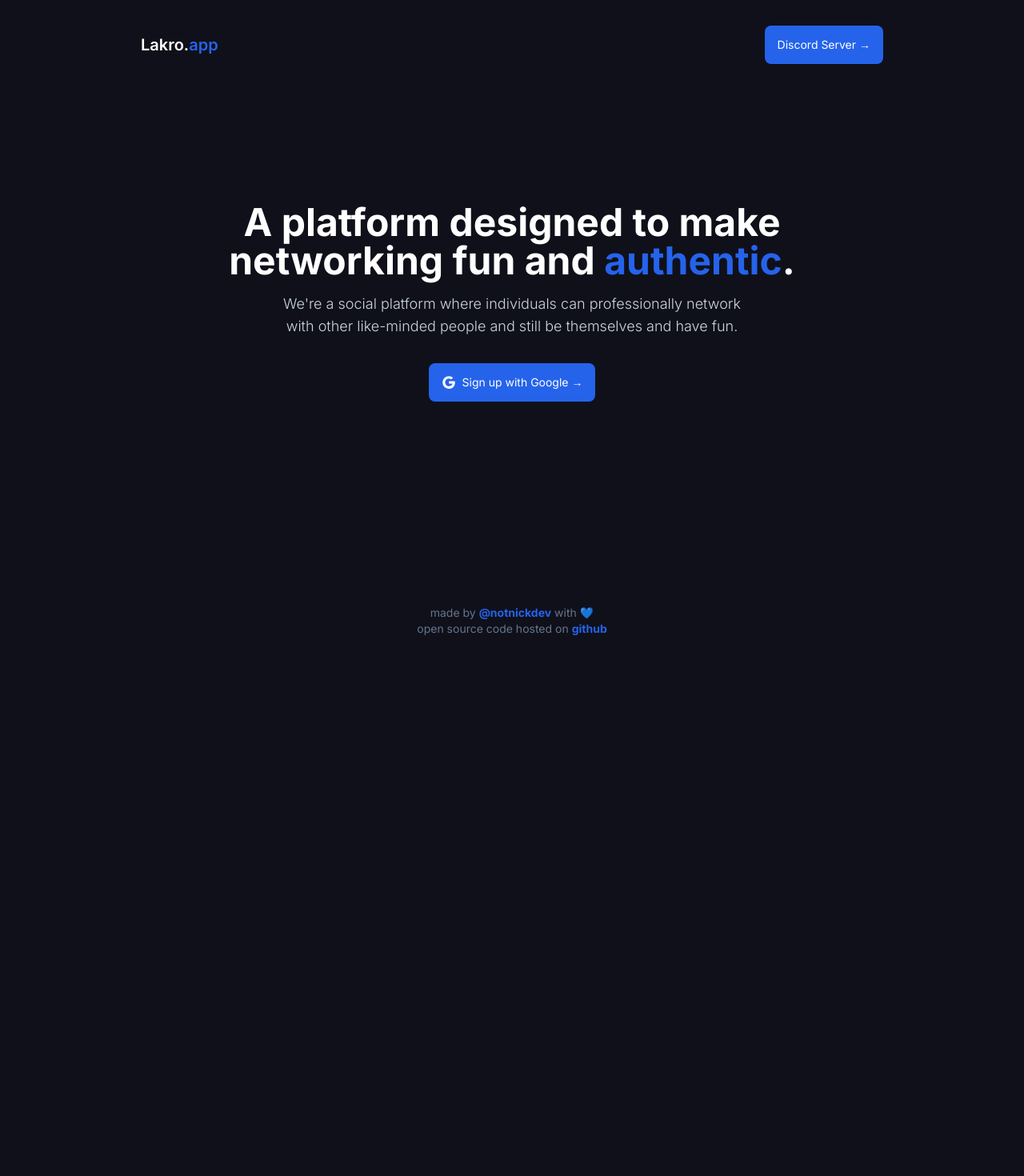
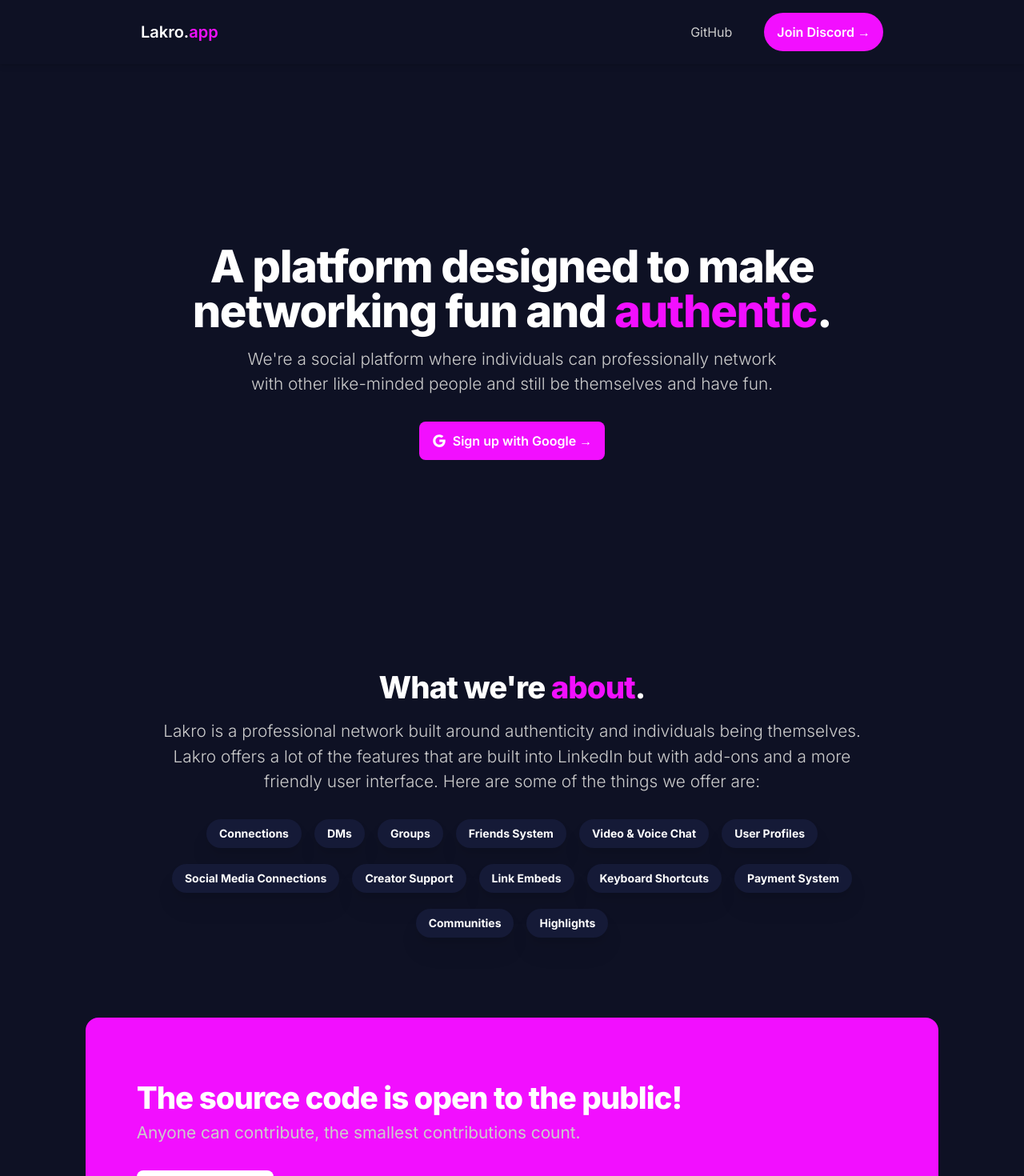
Before and after one commit to FarazPatankar/lakro, a Next.js app in the folder packages/client/: page / in a window 1280 px wide. Shown: the top 1470 px of the page at 80% size. Before the commit the page ends 800 px from the top, so only its background shows below. Built offline with nearby package versions, Linux system fonts and the light colour scheme; no server answers.

Commit message:
refactor(client): redesign landing page

```diff
--- a/packages/client/components/layout/Wrapper.tsx
+++ b/packages/client/components/layout/Wrapper.tsx
@@ -1,7 +1,3 @@
 export const Wrapper: React.FC = ({ children }) => {
-  return (
-    <div className="flex flex-col items-center w-screen h-screen">
-      {children}
-    </div>
-  );
+  return <div className="flex flex-col items-center w-screen">{children}</div>;
 };
--- /dev/null
+++ b/packages/client/components/layout/landing/About.tsx
@@ -0,0 +1,44 @@
+export const About: React.FC = () => {
+  const features = [
+    'Connections',
+    'DMs',
+    'Groups',
+    'Friends System',
+    'Video & Voice Chat',
+    'User Profiles',
+    'Social Media Connections',
+    'Creator Support',
+    'Link Embeds',
+    'Keyboard Shortcuts',
+    'Payment System',
+    'Communities',
+    'Highlights',
+  ];
+
+  return (
+    <div className="flex flex-col text-center items-center justify-center w-full h-fit ">
+      <h1 className="font-extrabold text-white tracking-tight leading-none mb-5 text-[1.9rem] md:text-[2.4rem]">
+        What we're <span className="text-accent">about</span>.
+      </h1>
+      <p className="text-[1rem] md:text-[1.3rem] text-text-primary font-light mb-8 px-0 md:px-24">
+        Lakro is a professional network built around authenticity and
+        individuals being themselves. Lakro offers a lot of the features that
+        are built into LinkedIn but with add-ons and a more friendly user
+        interface. Here are some of the things we offer are:
+      </p>
+      <ul className="block list-disc md:px-10">
+        {features.map((feature) => (
+          <Feature key={feature}>{feature}</Feature>
+        ))}
+      </ul>
+    </div>
+  );
+};
+
+const Feature: React.FC = ({ children }) => {
+  return (
+    <li className="inline-block items-center pt-2 pb-2 px-4 mb-5 drop-shadow-xl font-bold mx-2 rounded-full text-sm text-white bg-bg-secondary w-fit justify-center">
+      {children}
+    </li>
+  );
+};
--- a/packages/client/components/layout/landing/Footer.tsx
+++ b/packages/client/components/layout/landing/Footer.tsx
@@ -3,12 +3,14 @@ import React from 'react';
 
 export const Footer: React.FC = () => {
   return (
-    <footer className="mb-1 text-slate-500 text-center text-sm">
-      made by <ILink href="https://twitter.com/notnickdev">@notnickdev</ILink>{' '}
-      with 💙
+    <footer className="mb-1 text-text-secondary text-center text-sm">
+      Made by <ILink href="https://twitter.com/notnickdev">@notnickdev</ILink>{' '}
+      with &hearts; in England.
       <br />
-      open source code hosted on{' '}
-      <ILink href="https://github.com/notnick12/lakro">github</ILink>
+      Open Source code hosted on{' '}
+      <ILink href="https://github.com/notnick12/lakro">GitHub</ILink>
+      <br />
+      &copy; {new Date().getFullYear()} Lakro. All rights reserved.
     </footer>
   );
 };
@@ -20,7 +22,7 @@ type LinkProps = {
 const ILink: React.FC<LinkProps> = ({ children, href }) => {
   return (
     <Link href={href}>
-      <a target="_blank" className="text-blue-600 font-bold hover:underline">
+      <a target="_blank" className="text-accent font-bold hover:underline">
         {children}
       </a>
     </Link>
--- a/packages/client/components/layout/landing/Header.tsx
+++ b/packages/client/components/layout/landing/Header.tsx
@@ -3,13 +3,30 @@ import { Button } from '../../ui/Button';
 
 export const Header: React.FC = () => {
   return (
-    <header className="flex items-center justify-between absolute px-12 h-28 w-full md:px-44">
+    <header className="flex items-center justify-between z-10 drop-shadow-md bg-bg-default fixed px-12 h-20 w-full md:px-44">
       <h1 className="text-white font-semibold text-xl">
-        Lakro.<span className="text-blue-600">app</span>
+        Lakro.<span className="text-accent">app</span>
       </h1>
-      <Link href="https://discord.gg/U52nZh52zT">
-        <Button>Discord Server &#x2192;</Button>
-      </Link>
+      <div className="flex items-center">
+        <Link href="https://github.com/notnick12/lakro">
+          <a
+            target="_blank"
+            className="text-text-primary hidden text-base mr-10 duration-500 hover:text-white md:flex"
+          >
+            GitHub
+          </a>
+        </Link>
+        <Link href="https://discord.gg/U52nZh52zT">
+          <Button
+            style={{
+              borderRadius: '50px',
+            }}
+          >
+            {' '}
+            Join Discord &#x2192;
+          </Button>
+        </Link>
+      </div>
     </header>
   );
 };
--- a/packages/client/components/layout/landing/Main.tsx
+++ b/packages/client/components/layout/landing/Main.tsx
@@ -1,27 +1,26 @@
 import { LAKRO_API_URL } from '../../../lib/constants';
 import { Button } from '../../ui/Button';
 import { Google } from '../../icons/Google';
-
 import Link from 'next/link';
 
 export const Main: React.FC = () => {
   return (
-    <main className="flex flex-col w-10/12 items-center justify-center text-center h-full">
-      <h1 className="font-bold mb-4 text-5xl max-w-3xl text-white">
+    <main className="flex flex-col items-center mt-10 justify-center text-center h-screen">
+      <h1 className="font-extrabold mb-4 tracking-tight leading-none text-[2.5rem] max-w-4xl text-white md:text-[3.5rem]">
         A platform designed to make networking fun and{' '}
-        <span className="text-blue-600">authentic</span>.
+        <span className="text-accent">authentic</span>.
       </h1>
-      <p className="max-w-xl text-lg text-slate-300 font-light mb-8">
+      <p className="max-w-2xl text-text-primary font-light mb-8 text-[1rem] md:text-[1.3rem]">
         We&apos;re a social platform where individuals can professionally
         network with other like-minded people and still be themselves and have
         fun.{' '}
       </p>
-      <a href={`${LAKRO_API_URL}/auth/google`}>
+      <Link href={`${LAKRO_API_URL}/auth/google`}>
         <Button>
           <Google className="mr-2" />
           Sign up with Google &#x2192;
         </Button>
-      </a>
+      </Link>
     </main>
   );
 };
--- /dev/null
+++ b/packages/client/components/layout/landing/OSS.tsx
@@ -0,0 +1,27 @@
+import { Button } from '../../ui/Button';
+import Link from 'next/link';
+
+export const OSS: React.FC = () => {
+  return (
+    <div className="flex flex-col px-8 md:px-16 bg-accent rounded-2xl justify-center mt-20 mb-20 w-full h-80">
+      <h1 className="font-extrabold text-white tracking-tight leading-none mb-2 text-[1.9rem] md:text-[2.4rem]">
+        The source code is open to the public!
+      </h1>
+      <p className="text-text-primary mb-8 text-[1rem] md:text-[1.3rem]">
+        Anyone can contribute, the smallest contributions count.
+      </p>
+      <Link href="https://github.com/notnick12/lakro">
+        <a target="_blank">
+          <Button
+            style={{
+              backgroundColor: '#fff',
+              color: '#000',
+            }}
+          >
+            Contribute now &#x2192;
+          </Button>
+        </a>
+      </Link>
+    </div>
+  );
+};
--- a/packages/client/components/screens/Landing.tsx
+++ b/packages/client/components/screens/Landing.tsx
@@ -2,6 +2,8 @@ import { Footer } from '../layout/landing/Footer';
 import { Header } from '../layout/landing/Header';
 import { Wrapper } from '../layout/Wrapper';
 import { Main } from '../layout/landing/Main';
+import { About } from '../layout/landing/About';
+import { OSS } from '../layout/landing/OSS';
 
 import Head from '../../seo/Head';
 
@@ -14,9 +16,17 @@ export const Landing: React.FC = () => {
       />
       <Header />
       <Wrapper>
-        <Main />
-        <Footer />
+        <Container>
+          <Main />
+          <About />
+          <OSS />
+          <Footer />
+        </Container>
       </Wrapper>
     </>
   );
 };
+
+const Container: React.FC = ({ children }) => {
+  return <div className="flex flex-col items-center w-10/12">{children}</div>;
+};
--- a/packages/client/components/ui/Button.tsx
+++ b/packages/client/components/ui/Button.tsx
@@ -5,7 +5,7 @@ export const Button: React.FC<
 > = (props) => {
   return (
     <button
-      className="flex items-center w-fit whitespace-nowrap justify-center text-white rounded-lg bg-blue-600 h-12 text-sm px-4 py-2 hover:bg-blue-700 duration-500"
+      className="flex items-center font-semibold w-fit whitespace-nowrap justify-center text-white rounded-lg bg-accent h-12 text-sm px-4 py-2 hover:bg-fuchsia-700 duration-500 md:text-base"
       {...props}
     >
       {props.children}
--- a/packages/client/seo/Head.tsx
+++ b/packages/client/seo/Head.tsx
@@ -9,6 +9,7 @@ export default ({ title, description }: Props) => {
   return (
     <Head>
       <title>{!title ? 'Lakro' : title}</title>
+      <meta name="theme-color" content="#2463eb" />
       <meta name="description" content={description} />
     </Head>
   );
--- a/packages/client/styles/globals.css
+++ b/packages/client/styles/globals.css
@@ -9,7 +9,7 @@ body {
   padding: 0;
   margin: 0;
   color: #000;
-  background-color: rgb(16, 16, 26);
+  background-color: #0e1124;
   font-family: 'Inter', sans-serif;
 }
 
--- a/packages/client/tailwind.config.js
+++ b/packages/client/tailwind.config.js
@@ -4,6 +4,14 @@ module.exports = {
     './components/**/*.{js,ts,jsx,tsx}',
   ],
   theme: {
+    colors: {
+      accent: '#F20FFF ',
+      'bg-default': '#0e1124',
+      'bg-secondary': ' #151a37',
+      'text-primary': '#ccc',
+      'text-secondary': '#323c81',
+      white: '#fff',
+    },
     extend: {},
   },
   plugins: [],
```
